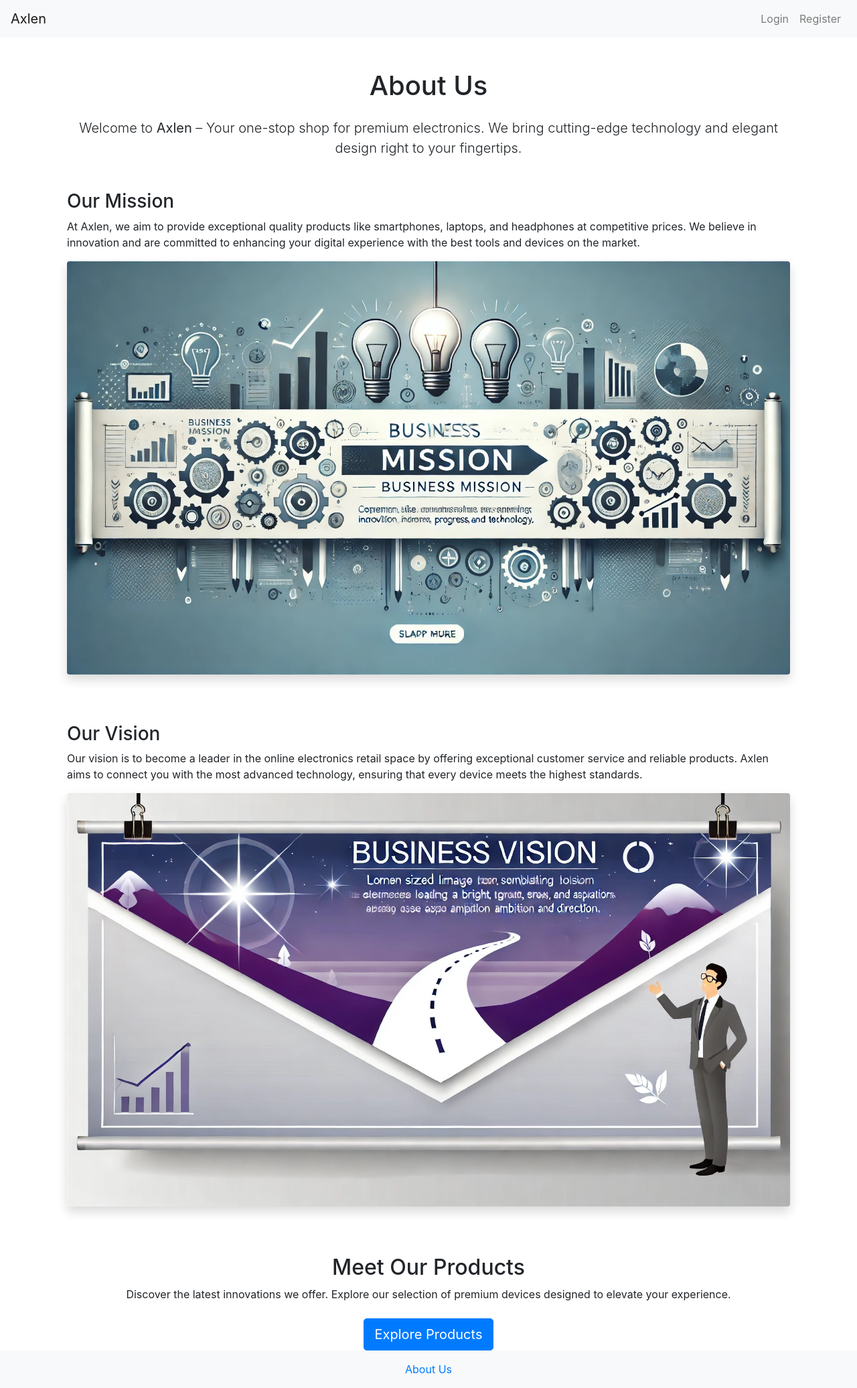
After one commit to Sebastianng100/Axlen, a Flask app: page /about in a window 1280 px wide. The commit adds this page. Shown: the whole page at 67% size. Run offline with Flask 3, Linux system fonts and the light colour scheme; some libraries are stand-ins or nearby versions.

Commit message:
Version 1.0.5
Cleaned up front end codes to look more neat in the site

```diff
--- a/Axlen/app.py
+++ b/Axlen/app.py
@@ -39,6 +39,37 @@ def test_insert():
     except Exception as e:
         return f"MongoDB Insert Error: {str(e)}"
 
+@app.route('/test_products')
+def test_products():
+    products = get_products()
+    return jsonify(products)  # Return the products as JSON to inspect
+
+@app.route('/add_sample_products')
+def add_sample_products():
+    products = [
+        {
+            "name": "iPhone 16 Pro Max - Pink",
+            "price": 699.99,
+            "description": "A high-quality smartphone with excellent features.",
+            "image_url": "smartphone.jpg"
+        },
+        {
+            "name": "Macbook - Pink",
+            "price": 1299.99,
+            "description": "A powerful laptop for work and gaming.",
+            "image_url": "laptop.jpg"
+        },
+        {
+            "name": "Airpods Max - Pink",
+            "price": 199.99,
+            "description": "Noise-canceling headphones for immersive sound.",
+            "image_url": "headphones.jpg"
+        }
+    ]
+    products_collection.insert_many(products)
+    return "Sample products added!"
+
+
 # Helper: Check if User is Logged In
 def login_required(f):
     @wraps(f)
@@ -50,20 +81,26 @@ def login_required(f):
 
 # Helper function to fetch all products
 def get_products():
-    return list(products_collection.find({}, {"_id": 0}))
+    # Fetch products with the relevant fields from MongoDB
+    products = products_collection.find({}, {"_id": 0, "name": 1, "description": 1, "price": 1, "image_url": 1})
+    products_list = list(products)  # Convert the cursor to a list
+
+    print(f"Fetched Products: {products_list}")  # Debug print to verify data
+    return products_list
 
 # Flask Route: Add product to the cart (Login Required)
 @app.route('/add_to_cart', methods=['POST'])
 @login_required
 def add_to_cart():
-    username = session['username']  # Get logged-in user
-    product_name = request.json.get('product_name')
+    username = session['username']  # Get the logged-in user's username
+    data = request.get_json()  # Parse JSON data from the AJAX request
+    product_name = data.get('product_name')
 
     product = products_collection.find_one({"name": product_name}, {"_id": 0})
     if not product:
         return jsonify({"status": "error", "message": "Product not found."})
 
-    # Add product to the user's cart in MongoDB
+    # Add the product to the user's cart in MongoDB
     users_collection.update_one(
         {"username": username},
         {"$push": {"cart": product}}
@@ -98,7 +135,14 @@ def checkout():
 def home():
     try:
         products = get_products()
-        print(f"Products fetched: {products}")  # Debug print
+        print(f"Products fetched: {products}")  # Debug print to confirm products
+
+        # Ensure all products contain the 'image_url' key
+        for product in products:
+            if 'image_url' not in product:
+                print(f"Missing 'image_url' for product: {product}")
+                product['image_url'] = 'placeholder.jpg'  # Use a default image if missing
+
         return render_template('index.html', products=products)
     except Exception as e:
         print(f"Error in home route: {e}")  # Print the error to the console
@@ -183,6 +227,10 @@ def logout():
     flash("Logged out successfully.")
     return redirect(url_for('home'))
 
+@app.route('/about')
+def about():
+    return render_template('about.html')
+
 # Flask Route: Cart Page (Login Required)
 @app.route('/cart')
 @login_required
@@ -193,6 +241,89 @@ def cart():
     total = sum(item["price"] for item in cart)
 
     return render_template('cart.html', cart=cart, total=total)
+
+#Gradio codes
+def gradio_interface():
+    with gr.Blocks() as demo:
+        gr.Markdown("# 🛒 Welcome to Axlen", elem_classes=["text-center", "display-4", "mt-4"])
+
+        # Product listing tab with Add to Cart functionality
+        with gr.Tab("Products"):
+            gr.Markdown("<h3>Available Products</h3>", elem_classes=["mt-4", "mb-2"])
+
+            # Display products in a DataFrame
+            product_display = gr.Dataframe(headers=["Product", "Price", "Description"], interactive=False)
+            product_display.value = [[
+                item["name"],
+                f"${item['price']:.2f}",
+                item["description"]
+            ] for item in get_products()]  # Fetch products from DB and format prices to 2 decimal places
+
+            # Prompt for username and product selection for adding to cart
+            user_identifier = gr.Textbox(label="Enter Username", placeholder="Username for Cart Actions")
+            selected_product = gr.Dropdown(
+                choices=[item["name"] for item in get_products()],
+                label="Select a Product to Add to Cart"
+            )
+            add_to_cart_message = gr.Textbox(label="Cart Status", placeholder="Add items to cart", interactive=False)
+
+            # Add to Cart function and button
+            def add_to_cart(username, product_name):
+                if not username:
+                    return "Please enter your username first."
+                response = requests.post(
+                    'http://127.0.0.1:5000/add_to_cart',
+                    json={"username": username, "product_name": product_name}
+                )
+                data = response.json()
+                return data.get("message", "Error adding product to cart.")
+
+            gr.Button("Add to Cart").click(
+                add_to_cart,
+                inputs=[user_identifier, selected_product],
+                outputs=add_to_cart_message
+            )
+
+        # Cart tab to display current cart contents and checkout
+        with gr.Tab("Cart"):
+            cart_contents = gr.Dataframe(headers=["Product", "Price"], interactive=False, label="Current Cart Contents")
+            checkout_status = gr.Textbox(label="Checkout Status", interactive=False)
+            total_display = gr.Textbox(label="Total", value="Total: $0.00", interactive=False)
+
+            # Function to view cart contents
+            def view_cart(username):
+                if not username:
+                    return [], "Please enter your username to view cart."
+
+                response = requests.get('http://127.0.0.1:5000/get_cart', params={"username": username})
+                if response.status_code == 200:
+                    data = response.json()
+                    cart_items = [[item["name"], f"${item['price']:.2f}"] for item in data.get("cart", [])]
+                    total = f"Total: ${data.get('total', 0):.2f}"
+                    return cart_items, total
+                else:
+                    return [], "Error fetching cart."
+
+            gr.Button("Refresh Cart").click(
+                view_cart,
+                inputs=user_identifier,
+                outputs=[cart_contents, total_display]
+            )
+
+            # Checkout function and button
+            def checkout(username):
+                if not username:
+                    return "Please enter your username to checkout.", ""
+
+                response = requests.post('http://127.0.0.1:5000/checkout', json={"username": username})
+                if response.status_code == 200:
+                    return "Checkout successful! Your cart is now empty.", "Cart is empty."
+                else:
+                    return "Checkout failed. Please try again.", ""
+
+            gr.Button("Checkout").click(checkout, inputs=user_identifier, outputs=[checkout_status, cart_contents])
+
+    return demo
 
 # Run Flask and Gradio
 if __name__ == "__main__":
--- /dev/null
+++ b/Axlen/templates/about.html
@@ -0,0 +1,34 @@
+{% extends "base.html" %}
+
+{% block title %}About Us - Axlen{% endblock %}
+
+{% block content %}
+<div class="container mt-5">
+    <div class="text-center">
+        <h1 class="mb-4">About Us</h1>
+        <p class="lead">Welcome to <strong>Axlen</strong> – Your one-stop shop for premium electronics. We bring cutting-edge technology and elegant design right to your fingertips.</p>
+    </div>
+
+    <div class="row mt-5">
+        <div class="col-md-12">
+            <h3>Our Mission</h3>
+            <p>At Axlen, we aim to provide exceptional quality products like smartphones, laptops, and headphones at competitive prices. We believe in innovation and are committed to enhancing your digital experience with the best tools and devices on the market.</p>
+            <img src="{{ url_for('static', filename='images/mission.jpg') }}" alt="Mission" class="img-fluid rounded shadow mb-4">
+        </div>
+    </div>
+
+    <div class="row mt-5">
+        <div class="col-md-12">
+            <h3>Our Vision</h3>
+            <p>Our vision is to become a leader in the online electronics retail space by offering exceptional customer service and reliable products. Axlen aims to connect you with the most advanced technology, ensuring that every device meets the highest standards.</p>
+            <img src="{{ url_for('static', filename='images/vision.jpg') }}" alt="Vision" class="img-fluid rounded shadow mb-4">
+        </div>
+    </div>
+
+    <div class="text-center mt-5">
+        <h2>Meet Our Products</h2>
+        <p class="mb-4">Discover the latest innovations we offer. Explore our selection of premium devices designed to elevate your experience.</p>
+        <a href="{{ url_for('home') }}" class="btn btn-primary btn-lg">Explore Products</a>
+    </div>
+</div>
+{% endblock %}
--- a/Axlen/templates/base.html
+++ b/Axlen/templates/base.html
@@ -4,20 +4,30 @@
     <meta charset="UTF-8">
     <meta name="viewport" content="width=device-width, initial-scale=1.0">
     <title>{% block title %}Axlen{% endblock %}</title>
-    <link rel="stylesheet" href="https://cdn.jsdelivr.net/npm/bootstrap@5.1.3/dist/css/bootstrap.min.css">
+    <link rel="stylesheet" href="https://stackpath.bootstrapcdn.com/bootstrap/4.5.2/css/bootstrap.min.css">
 </head>
 <body>
     <nav class="navbar navbar-expand-lg navbar-light bg-light">
-        <div class="container-fluid">
         <a class="navbar-brand" href="{{ url_for('home') }}">Axlen</a>
+        <button class="navbar-toggler" type="button" data-toggle="collapse" data-target="#navbarNav"
+                aria-controls="navbarNav" aria-expanded="false" aria-label="Toggle navigation">
+            <span class="navbar-toggler-icon"></span>
+        </button>
+
         <div class="collapse navbar-collapse" id="navbarNav">
-                <ul class="navbar-nav ms-auto">
+            <ul class="navbar-nav ml-auto">
                 {% if session.get('username') %}
                     <li class="nav-item">
-                            <a class="nav-link" href="{{ url_for('logout') }}">Logout</a>
+                        <a class="nav-link" href="{{ url_for('cart') }}">Cart</a>
                     </li>
-                        <li class="nav-item">
-                            <a class="nav-link" href="{{ url_for('cart') }}">Cart</a>
+                    <li class="nav-item dropdown">
+                        <a class="nav-link dropdown-toggle" href="#" id="profileDropdown" role="button"
+                           data-toggle="dropdown" aria-haspopup="true" aria-expanded="false">
+                           🧑 {{ session['username'] }}  <!-- Emoji added next to username -->
+                        </a>
+                        <div class="dropdown-menu dropdown-menu-right" aria-labelledby="profileDropdown">
+                            <a class="dropdown-item" href="{{ url_for('logout') }}">Logout</a>
+                        </div>
                     </li>
                 {% else %}
                     <li class="nav-item">
@@ -29,30 +39,21 @@
                 {% endif %}
             </ul>
         </div>
-        </div>
     </nav>
 
-    <!-- Flash Message Section (Visible on all pages) -->
-    <div class="container mt-2">
-        {% with messages = get_flashed_messages(with_categories=True) %}
-            {% if messages %}
-                {% set category, message = messages[-1] %}  <!-- Display the latest message only -->
-                <div class="alert alert-{{ category }} mt-2" role="alert">
-                    {{ message }}
-                </div>
-            {% endif %}
-        {% endwith %}
-    </div>
-
-    <div class="container mt-5">
+    <div class="container">
         {% block content %}{% endblock %}
     </div>
 
-    <footer class="bg-light text-center py-3 mt-5">
-        <p>&copy; 2024 Axlen. All rights reserved.</p>
+    <footer class="footer mt-auto py-3 bg-light">
+        <div class="container text-center">
+            <span class="text-muted">
+                <a href="{{ url_for('about') }}">About Us</a>
+            </span>
+        </div>
     </footer>
 
-    <script src="https://cdn.jsdelivr.net/npm/@popperjs/core@2.10.2/dist/umd/popper.min.js"></script>
-    <script src="https://cdn.jsdelivr.net/npm/bootstrap@5.1.3/dist/js/bootstrap.min.js"></script>
+    <script src="https://code.jquery.com/jquery-3.5.1.slim.min.js"></script>
+    <script src="https://cdn.jsdelivr.net/npm/bootstrap@4.5.2/dist/js/bootstrap.bundle.min.js"></script>
 </body>
 </html>
--- a/Axlen/templates/cart.html
+++ b/Axlen/templates/cart.html
@@ -13,12 +13,12 @@
         {% for item in cart %}
         <tr>
             <td>{{ item['name'] }}</td>
-            <td>${{ item['price'] }}</td>
+            <td>${{ '%.2f' | format(item['price']) }}</td>  <!-- Ensures 2 decimal places -->
         </tr>
         {% endfor %}
     </tbody>
 </table>
-<p class="text-end"><strong>Total: ${{ total }}</strong></p>
+<p class="text-end"><strong>Total: ${{ '%.2f' | format(total) }}</strong></p>  <!-- Formats total to 2 decimal places -->
 <form action="{{ url_for('checkout') }}" method="POST" class="text-end">
     <button type="submit" class="btn btn-success">Checkout</button>
 </form>
--- a/Axlen/templates/login.html
+++ b/Axlen/templates/login.html
@@ -16,6 +16,7 @@
                 <input type="password" name="password" id="password" class="form-control" required>
             </div>
             <button type="submit" class="btn btn-primary w-100">Login</button>
+            <a href="{{ url_for('register') }}">Register Here</a>
         </form>
     </div>
 </div>
--- a/Axlen/templates/register.html
+++ b/Axlen/templates/register.html
@@ -31,6 +31,7 @@
                 <input type="password" name="password" id="password" class="form-control" required>
             </div>
             <button type="submit" class="btn btn-primary w-100">Register</button>
+            <a href="{{ url_for('login') }}">Login Here</a>
         </form>
     </div>
 </div>
```
Also changed, not shown: Axlen/templates/index.html (+48 -10 lines), .gradio/flagged/dataset1.csv (added), Axlen/.gradio/flagged/dataset1.csv (added), Axlen/static/images/headphones.jpg (added), Axlen/static/images/laptop.jpg (added), Axlen/static/images/mission.jpg (added), Axlen/static/images/smartphone.jpg (added), Axlen/static/images/vision.jpg (added), 3 other files. Lines whose indentation alone changed are shown as unchanged.
